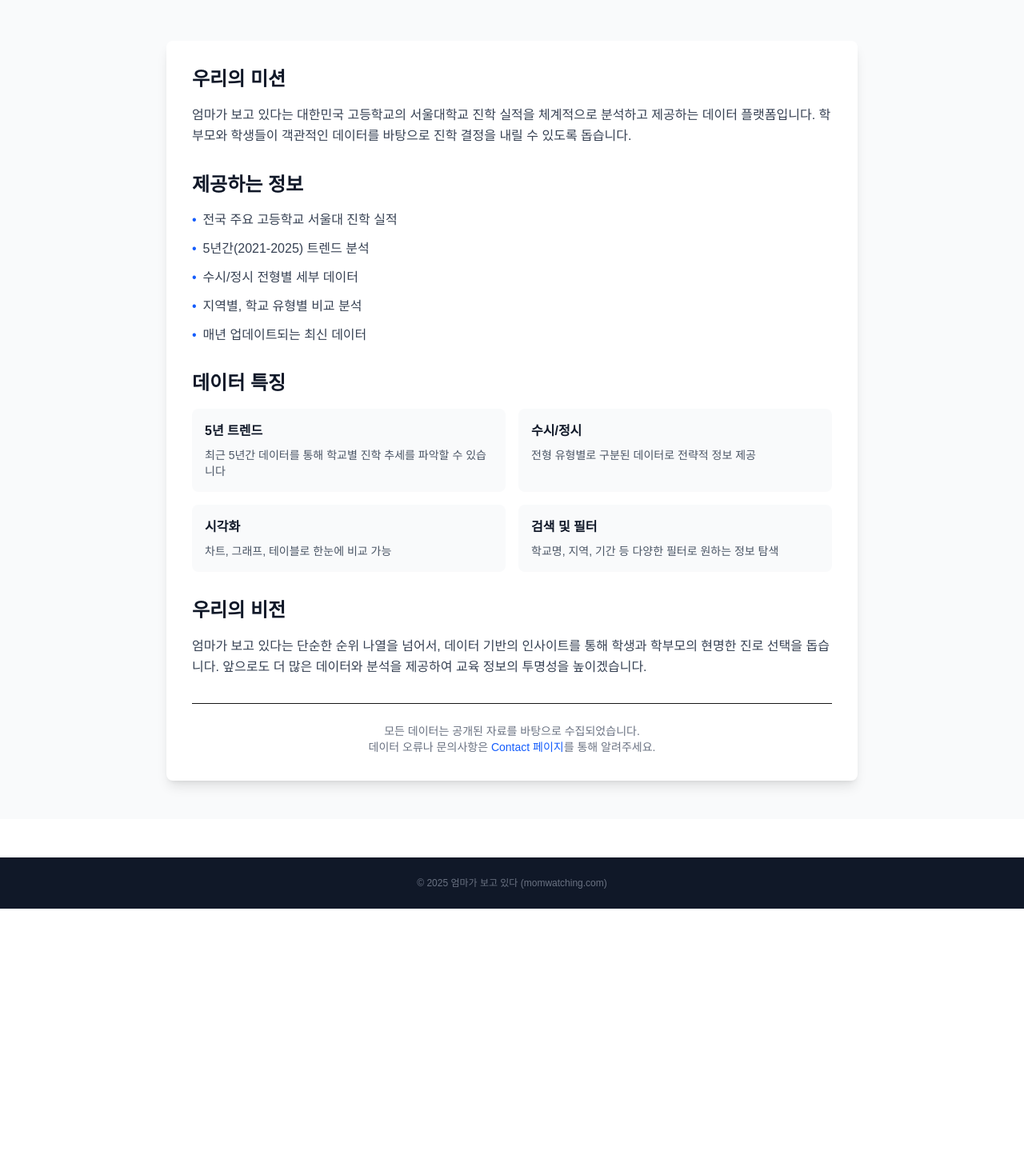
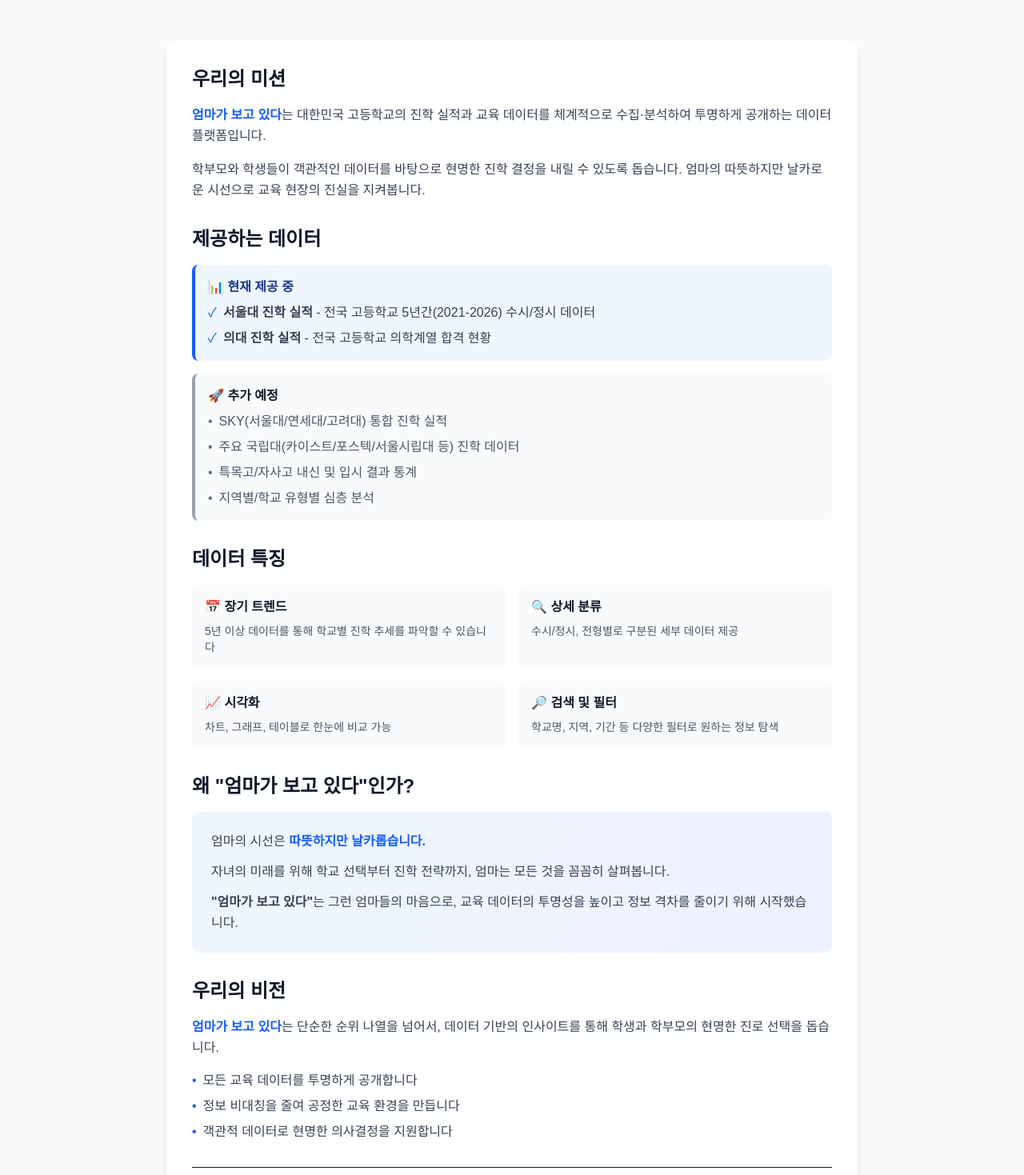
Before and after one commit to zeahzoo/momwatching, a Next.js app: page /about in a window 1280 px wide. Shown: the part 201-1670 px from the top of the page at 80% size. Before the commit the page ends 1337 px from the top, so only its background shows below. Built offline with nearby package versions, Linux system fonts and the light colour scheme.

Commit message:
Update About page: expand scope beyond Seoul National University data

```diff
--- a/app/about/page.tsx
+++ b/app/about/page.tsx
@@ -2,7 +2,7 @@
 
 export const metadata: Metadata = {
   title: 'About - 엄마가 보고 있다',
-  description: '대한민국 고등학교 서울대 진학 실적을 분석하고 제공하는 엄마가 보고 있다 소개',
+  description: '대한민국 고등학교 진학 실적과 교육 데이터를 분석하고 제공하는 엄마가 보고 있다 소개',
 };
 
 export default function AboutPage() {
@@ -15,7 +15,7 @@
             엄마가 보고 있다
           </h1>
           <p className="text-xl text-gray-600">
-            대한민국 고등학교 서울대 진학 데이터 분석 플랫폼
+            대한민국 교육 데이터를 투명하게 공개하는 플랫폼
           </p>
         </div>
 
@@ -26,39 +26,57 @@
             <h2 className="text-2xl font-bold text-gray-900 mb-4">
               우리의 미션
             </h2>
+            <p className="text-gray-700 leading-relaxed mb-4">
+              <strong className="text-blue-600">엄마가 보고 있다</strong>는 대한민국 고등학교의 진학 실적과 교육 데이터를 체계적으로 수집·분석하여 투명하게 공개하는 데이터 플랫폼입니다.
+            </p>
             <p className="text-gray-700 leading-relaxed">
-              엄마가 보고 있다는 대한민국 고등학교의 서울대학교 진학 실적을 체계적으로 분석하고 제공하는 데이터 플랫폼입니다.
-              학부모와 학생들이 객관적인 데이터를 바탕으로 진학 결정을 내릴 수 있도록 돕습니다.
+              학부모와 학생들이 객관적인 데이터를 바탕으로 현명한 진학 결정을 내릴 수 있도록 돕습니다.
+              엄마의 따뜻하지만 날카로운 시선으로 교육 현장의 진실을 지켜봅니다.
             </p>
           </section>
 
           {/* 제공하는 정보 */}
           <section>
             <h2 className="text-2xl font-bold text-gray-900 mb-4">
-              제공하는 정보
+              제공하는 데이터
             </h2>
-            <ul className="space-y-3 text-gray-700">
+            <div className="space-y-4">
+              <div className="bg-blue-50 p-4 rounded-lg border-l-4 border-blue-600">
+                <h3 className="font-bold text-blue-900 mb-2">📊 현재 제공 중</h3>
+                <ul className="space-y-2 text-gray-700">
                   <li className="flex items-start">
-                <span className="text-blue-600 mr-2">•</span>
-                <span>전국 주요 고등학교 서울대 진학 실적</span>
+                    <span className="text-blue-600 mr-2">✓</span>
+                    <span><strong>서울대 진학 실적</strong> - 전국 고등학교 5년간(2021-2026) 수시/정시 데이터</span>
                   </li>
                   <li className="flex items-start">
-                <span className="text-blue-600 mr-2">•</span>
-                <span>5년간(2021-2025) 트렌드 분석</span>
+                    <span className="text-blue-600 mr-2">✓</span>
+                    <span><strong>의대 진학 실적</strong> - 전국 고등학교 의학계열 합격 현황</span>
+                  </li>
+                </ul>
+              </div>
+
+              <div className="bg-gray-50 p-4 rounded-lg border-l-4 border-gray-400">
+                <h3 className="font-bold text-gray-900 mb-2">🚀 추가 예정</h3>
+                <ul className="space-y-2 text-gray-600">
+                  <li className="flex items-start">
+                    <span className="text-gray-500 mr-2">•</span>
+                    <span>SKY(서울대/연세대/고려대) 통합 진학 실적</span>
                   </li>
                   <li className="flex items-start">
-                <span className="text-blue-600 mr-2">•</span>
-                <span>수시/정시 전형별 세부 데이터</span>
+                    <span className="text-gray-500 mr-2">•</span>
+                    <span>주요 국립대(카이스트/포스텍/서울시립대 등) 진학 데이터</span>
                   </li>
                   <li className="flex items-start">
-                <span className="text-blue-600 mr-2">•</span>
-                <span>지역별, 학교 유형별 비교 분석</span>
+                    <span className="text-gray-500 mr-2">•</span>
+                    <span>특목고/자사고 내신 및 입시 결과 통계</span>
                   </li>
                   <li className="flex items-start">
-                <span className="text-blue-600 mr-2">•</span>
-                <span>매년 업데이트되는 최신 데이터</span>
+                    <span className="text-gray-500 mr-2">•</span>
+                    <span>지역별/학교 유형별 심층 분석</span>
                   </li>
                 </ul>
+              </div>
+            </div>
           </section>
 
           {/* 데이터 특징 */}
@@ -68,29 +86,49 @@
             </h2>
             <div className="grid md:grid-cols-2 gap-4">
               <div className="bg-gray-50 p-4 rounded-lg">
-                <h3 className="font-semibold text-gray-900 mb-2">5년 트렌드</h3>
+                <h3 className="font-semibold text-gray-900 mb-2">📅 장기 트렌드</h3>
                 <p className="text-sm text-gray-600">
-                  최근 5년간 데이터를 통해 학교별 진학 추세를 파악할 수 있습니다
+                  5년 이상 데이터를 통해 학교별 진학 추세를 파악할 수 있습니다
                 </p>
               </div>
               <div className="bg-gray-50 p-4 rounded-lg">
-                <h3 className="font-semibold text-gray-900 mb-2">수시/정시</h3>
+                <h3 className="font-semibold text-gray-900 mb-2">🔍 상세 분류</h3>
                 <p className="text-sm text-gray-600">
-                  전형 유형별로 구분된 데이터로 전략적 정보 제공
+                  수시/정시, 전형별로 구분된 세부 데이터 제공
                 </p>
               </div>
               <div className="bg-gray-50 p-4 rounded-lg">
-                <h3 className="font-semibold text-gray-900 mb-2">시각화</h3>
+                <h3 className="font-semibold text-gray-900 mb-2">📈 시각화</h3>
                 <p className="text-sm text-gray-600">
                   차트, 그래프, 테이블로 한눈에 비교 가능
                 </p>
               </div>
               <div className="bg-gray-50 p-4 rounded-lg">
-                <h3 className="font-semibold text-gray-900 mb-2">검색 및 필터</h3>
+                <h3 className="font-semibold text-gray-900 mb-2">🔎 검색 및 필터</h3>
                 <p className="text-sm text-gray-600">
                   학교명, 지역, 기간 등 다양한 필터로 원하는 정보 탐색
                 </p>
               </div>
+            </div>
+          </section>
+
+          {/* 왜 엄마가 보고 있다인가 */}
+          <section>
+            <h2 className="text-2xl font-bold text-gray-900 mb-4">
+              왜 "엄마가 보고 있다"인가?
+            </h2>
+            <div className="bg-gradient-to-r from-blue-50 to-indigo-50 p-6 rounded-lg">
+              <p className="text-gray-700 leading-relaxed mb-3">
+                엄마의 시선은 <strong className="text-blue-600">따뜻하지만 날카롭습니다.</strong>
+              </p>
+              <p className="text-gray-700 leading-relaxed mb-3">
+                자녀의 미래를 위해 학교 선택부터 진학 전략까지,
+                엄마는 모든 것을 꼼꼼히 살펴봅니다.
+              </p>
+              <p className="text-gray-700 leading-relaxed">
+                <strong>"엄마가 보고 있다"</strong>는 그런 엄마들의 마음으로,
+                교육 데이터의 투명성을 높이고 정보 격차를 줄이기 위해 시작했습니다.
+              </p>
             </div>
           </section>
 
@@ -99,11 +137,24 @@
             <h2 className="text-2xl font-bold text-gray-900 mb-4">
               우리의 비전
             </h2>
-            <p className="text-gray-700 leading-relaxed">
-              엄마가 보고 있다는 단순한 순위 나열을 넘어서,
+            <p className="text-gray-700 leading-relaxed mb-4">
+              <strong className="text-blue-600">엄마가 보고 있다</strong>는 단순한 순위 나열을 넘어서,
               데이터 기반의 인사이트를 통해 학생과 학부모의 현명한 진로 선택을 돕습니다.
-              앞으로도 더 많은 데이터와 분석을 제공하여 교육 정보의 투명성을 높이겠습니다.
             </p>
+            <ul className="space-y-2 text-gray-700">
+              <li className="flex items-start">
+                <span className="text-blue-600 mr-2">•</span>
+                <span>모든 교육 데이터를 투명하게 공개합니다</span>
+              </li>
+              <li className="flex items-start">
+                <span className="text-blue-600 mr-2">•</span>
+                <span>정보 비대칭을 줄여 공정한 교육 환경을 만듭니다</span>
+              </li>
+              <li className="flex items-start">
+                <span className="text-blue-600 mr-2">•</span>
+                <span>객관적 데이터로 현명한 의사결정을 지원합니다</span>
+              </li>
+            </ul>
           </section>
 
           {/* Footer Note */}
```
Lines whose indentation alone changed are shown as unchanged.
